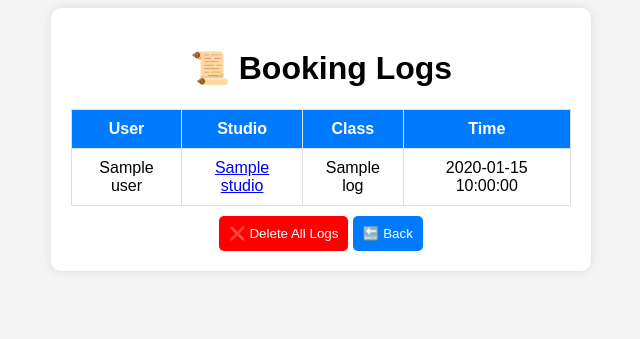
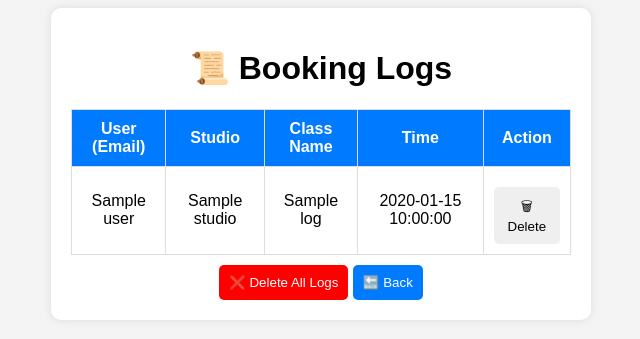
Before and after one commit to hannesue/classpass-bot, a Flask app: template templates/logs.html in a window 1280 px wide. Shown: the top 339 px of the page, without its empty margins (319-959 px from the left). Run offline with Flask 3, Linux system fonts and the light colour scheme; the template is opened without the code that fills it: most values are stand-ins (such as "Sample title", 1, 10 or a date in 2020); parts of the project's set-up code (start-up, migrations or seed data) failed here and were passed over.

Commit message:
Update logs.html

```diff
--- a/templates/logs.html
+++ b/templates/logs.html
@@ -82,19 +82,28 @@
         <h1>📜 Booking Logs</h1>
 <table>
     <tr>
-                <th>User</th>
+        <th>User (Email)</th>
         <th>Studio</th>
-                <th>Class</th>
+        <th>Class Name</th>
         <th>Time</th>
+        <th>Action</th>
     </tr>
     {% for log in logs %}
     <tr>
-                <td>{{ log.user }}</td>
-                <td><a href="{{ log.studio_url }}" target="_blank">{{ log.studio }}</a></td>
+        <td>{{ log.user }}</td>  <!-- ✅ Show Email -->
+        <td>{{ log.studio }}</td>
         <td>{{ log.class_name }}</td>
         <td>{{ log.time }}</td>
+        <td>
+            <form action="/delete_single_log" method="post">
+                <input type="hidden" name="password" value="DietCoke">
+                <input type="hidden" name="index" value="{{ loop.index0 }}">
+                <button type="submit">🗑 Delete</button>
+            </form>
+        </td>
     </tr>
     {% endfor %}
+</table>
         </table>
         <button class="delete-btn" onclick="deleteLogs()">❌ Delete All Logs</button>
         <button class="back-btn" onclick="goBack()">🔙 Back</button>
```
Lines whose indentation alone changed are shown as unchanged.
